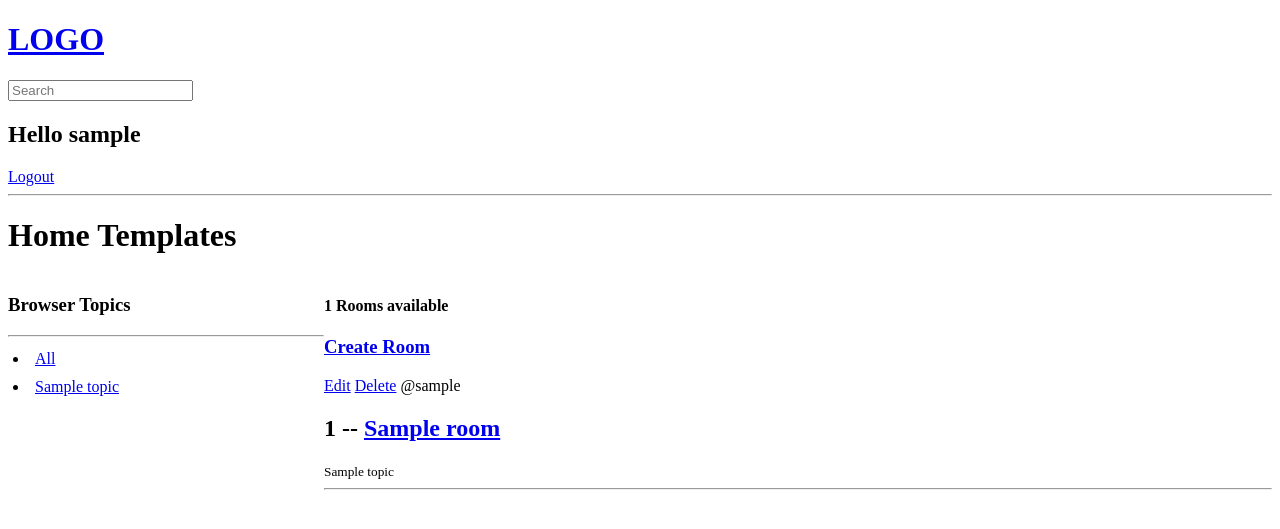
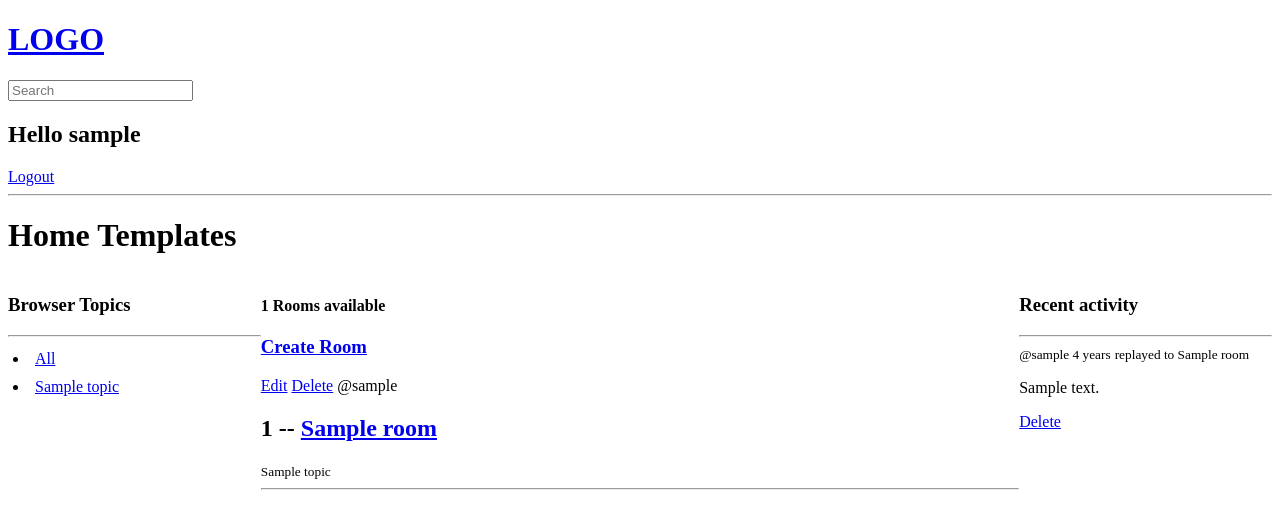
Before and after one commit to Hanumanthareddy884/studyroom, a Django app: page / in a window 1280 px wide. Shown: the top 529 px of the page. Run offline with Django 5.2, Linux system fonts and the light colour scheme; a user stored in the database is signed in; tables that the repository leaves empty hold one stand-in row (values such as "Sample post").

Commit message:
paticipates

```diff
--- a/base/models.py
+++ b/base/models.py
@@ -33,3 +33,5 @@ class Message(models.Model):
 
     def __str__(self):
         return self.body[0:50]
+    class Meta:
+        ordering =['-updated','-created']
--- a/base/templates/base/home.html
+++ b/base/templates/base/home.html
@@ -4,7 +4,7 @@
 <style>
     .home-container{
         display:grid;
-        grid-template-columns:1fr 3fr ;
+        grid-template-columns:1fr 3fr 1fr;
     }
     .br{
         padding:5px;
@@ -32,7 +32,7 @@
     </div>
     <div>
         <h4>{{rooms.count}} Rooms available</h4>
-        <a href="{% url "create_form" %}"><h3>Create Room</h3> </a>
+        <a href="{% url 'create_form' %}"><h3>Create Room</h3> </a>
         <div>
             {% for room in rooms %}
                 <div>
@@ -47,6 +47,23 @@
             {% endfor %}
         </div>
     </div>
+    <div>
+        <h3>Recent activity</h3>
+        <hr>
+        {% for mes in room_messages  %}
+        <div>
+            <small>@{{ mes.user }} {{ mes.created|timesince }}</small>
+            <small>replayed to {{mes.room}}</small>
+
+            <p>{{mes.body}}</p>
+            {%if mes.user == request.user%}
+            <a  href="{% url 'delete_message' mes.id %}">Delete</a>
+
+            {%endif%}
+    </div>
+
+        {% endfor %}
+    </div>
 </div>
 
 {% endblock  %}
--- a/base/views.py
+++ b/base/views.py
@@ -62,7 +62,10 @@ def home(request):
         Q(description__icontains=q)
         )
     topics = Topic.objects.all()
-    context = {'rooms':rooms,'topics':topics}
+    room_messages= Message.objects.all()
+
+
+    context = {'rooms':rooms,'topics':topics,'room_messages':room_messages}
     return render(request,'base/home.html',context)
 
 def room(request,pk=None):
@@ -78,7 +81,6 @@ def room(request,pk=None):
         room.participants.add(request.user)
         return redirect('room',pk=room.id)
 
-    print(participants)
 
     context = {'room':room,'messages_model':messages_model,'participants':participants  }
     return render(request,'base/room.html', context)
```
